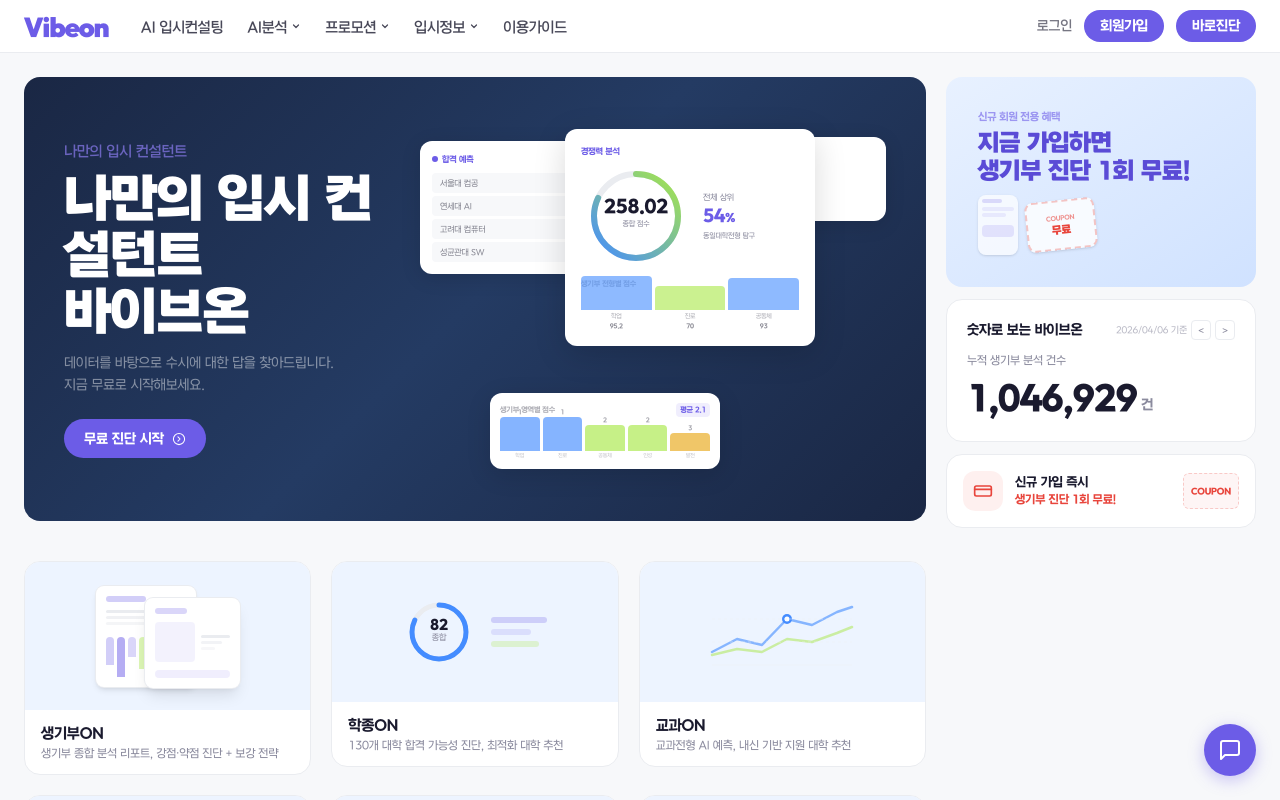
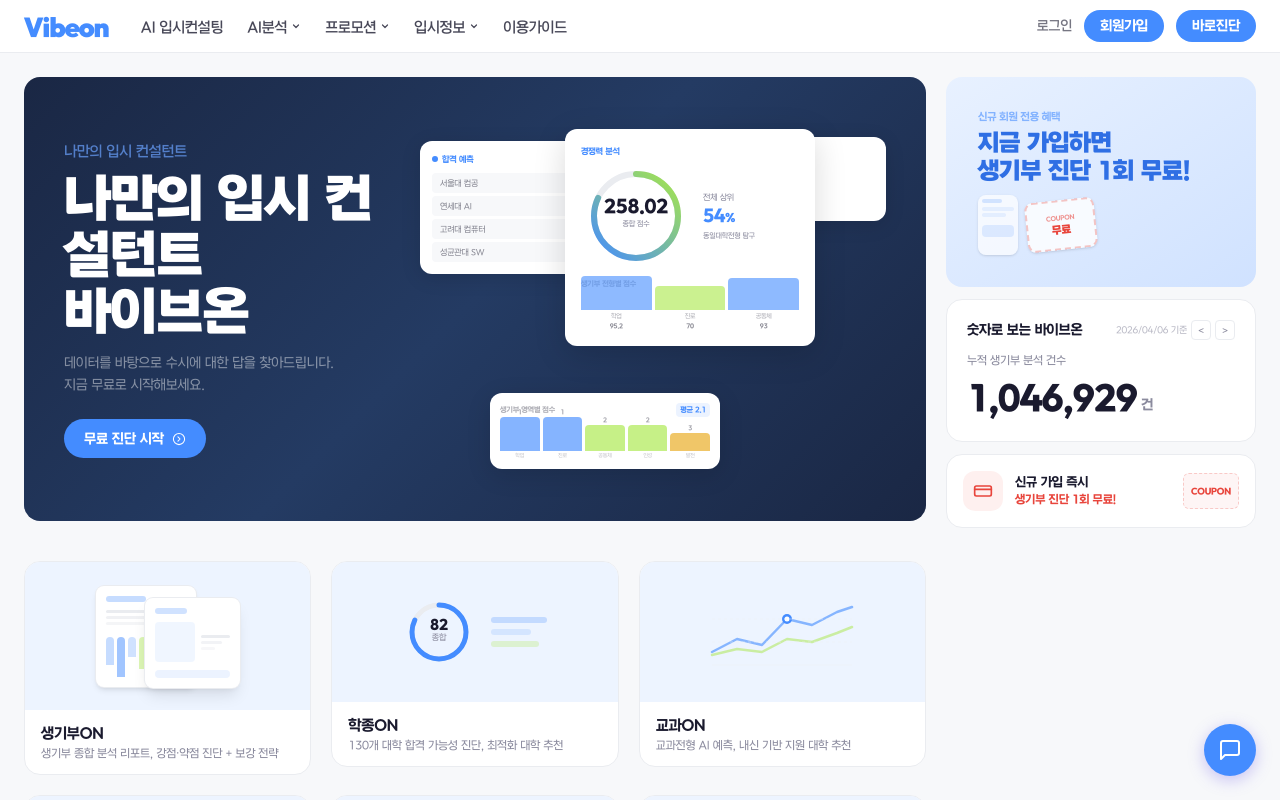
Before and after one commit to INNO-HI-Inc/hi-university, a Next.js app: page /admission-consulting/ in a window 1280 px wide. Shown: the top 800 px of the page. Built offline with nearby package versions, Linux system fonts and the light colour scheme.

Commit message:
Restore primary color to #448CFF (blue)

```diff
--- a/src/app/globals.css
+++ b/src/app/globals.css
@@ -12,10 +12,10 @@
 @font-face { font-family: "A2G"; src: url("/fonts/에이투지체-9Black.woff2") format("woff2"); font-weight: 900; font-display: swap; }
 
 @theme {
-  --color-primary: #6C5CE7;
-  --color-primary-light: #8B7CF0;
-  --color-primary-dark: #5A4BD6;
-  --color-primary-bg: #F0EDFF;
+  --color-primary: #448CFF;
+  --color-primary-light: #6BA3FF;
+  --color-primary-dark: #2F6FE4;
+  --color-primary-bg: #EDF4FF;
   --color-ink: #1a1a2e;
   --color-ink-light: #2d2d44;
   --color-slate: #8b8b9e;
```
Also changed, not shown: 48 other files (tests, documents, lock files or other folders).
